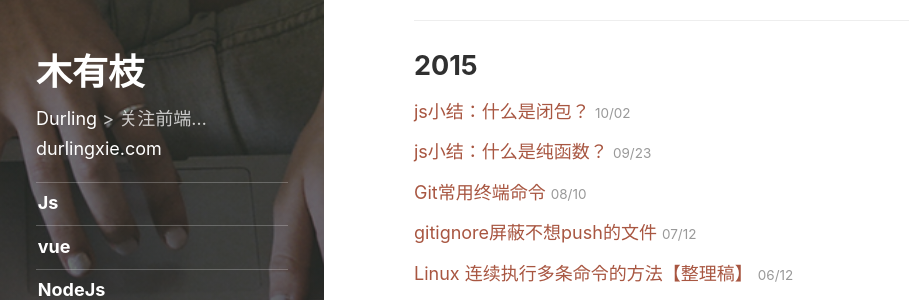
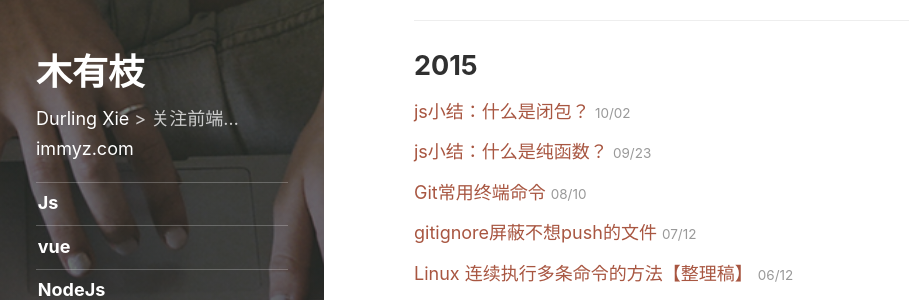
Before and after one commit to Xindot/Xindot-blog, a Jekyll site: the page built from index.html, in a window 1280 px wide. Shown: the part 405-705 px from the top of the page, without its empty margins (0-909 px from the left). Built offline with Jekyll 4.4.1, drawn with Linux system fonts in a browser that asks for light colours; some web fonts are replaced; comment, search, counter and statistics services are not loaded.

Commit message:
更新技术博客

```diff
--- a/_config.yml
+++ b/_config.yml
@@ -11,9 +11,9 @@
 
 # Markdown enabled, however don't use more than one paragraph (enforced by `>`)
 description:      >
-  [Durling]() >
+  [Durling Xie]() >
   关注前端...
-  [durlingxie.com]()
+  [immyz.com]()
 
 # The tags listed as entries in the sidebar
 sidebar_tags:     [js,vue,nodejs,git]
```
Also changed, not shown: 2 other files.
